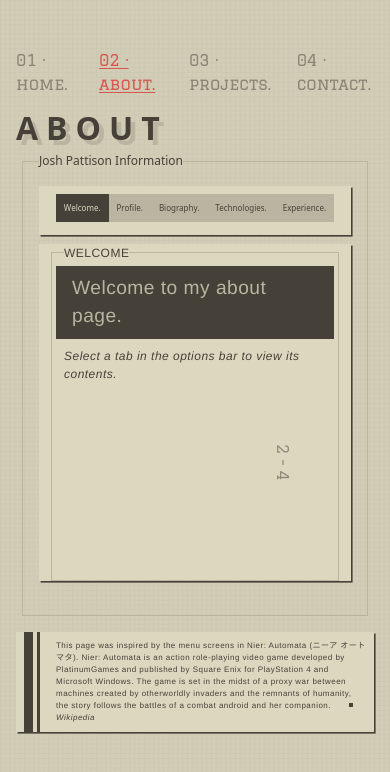
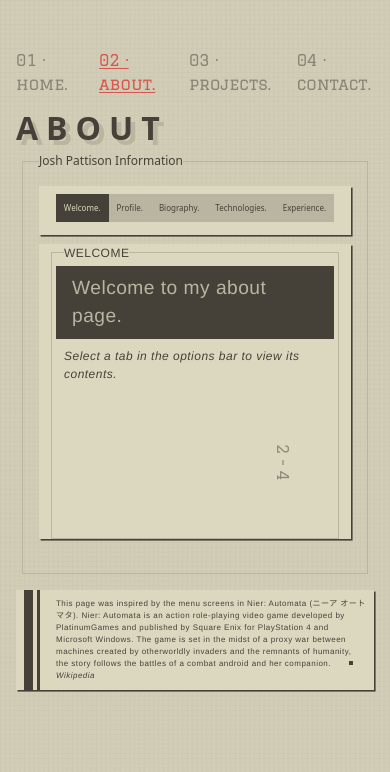
Before and after one commit to pattisoj/portfolio, a Next.js app: page /about in a window 390 px wide. Shown: the top 772 px of the page. Built offline with nearby package versions, Linux system fonts and the light colour scheme.

Commit message:
Updated responsiveness on small screens

```diff
--- a/styles/about.css
+++ b/styles/about.css
@@ -345,6 +345,7 @@ dd {
         align-items: flex-start;
         margin-left: auto;
         margin-right: auto;
+        height: 50vh;
     }
 
     .about-info-content{
@@ -365,7 +366,7 @@ dd {
     }
 
     .about-info-content-container{
-        height: 40vh;
+        height: 35vh;
         width: 80vw;
         margin-left: 0;
     }
```
